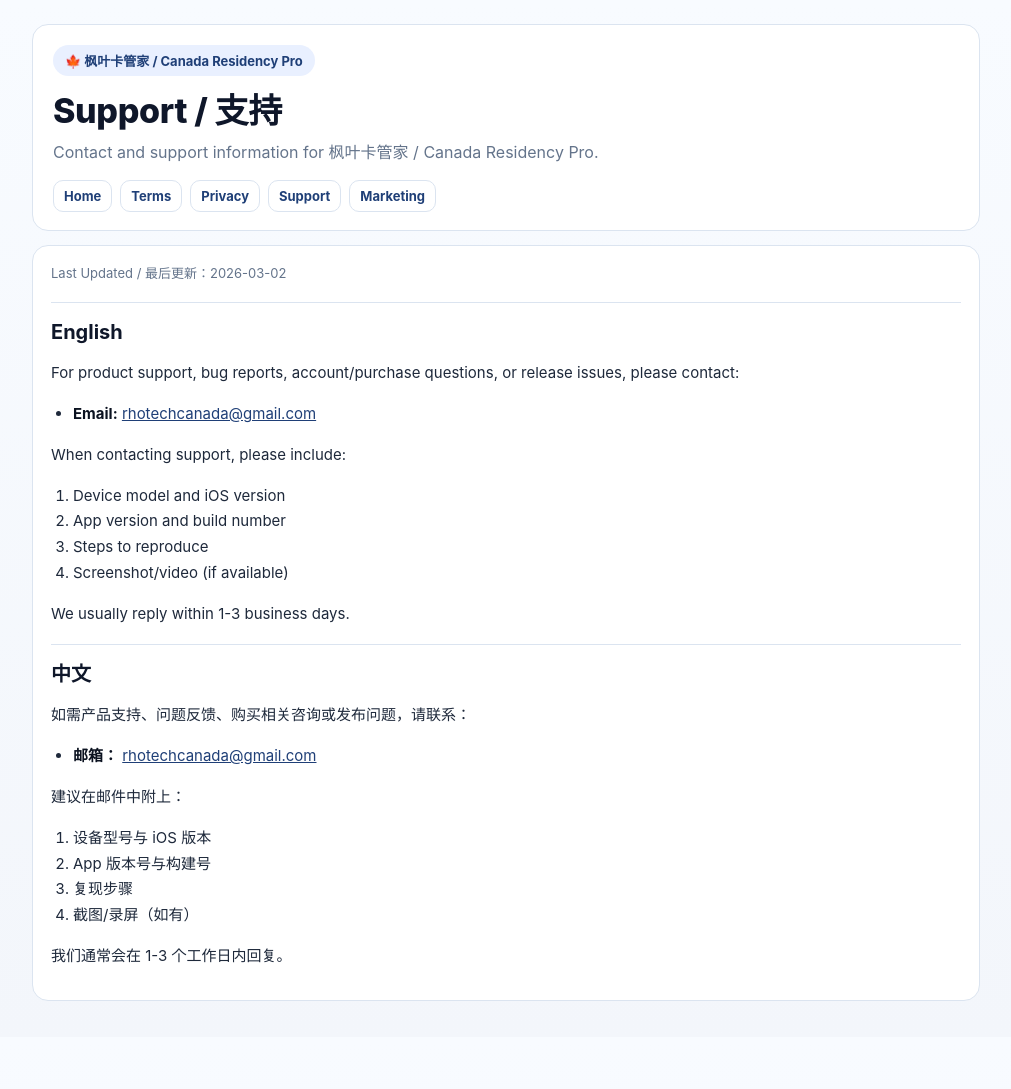
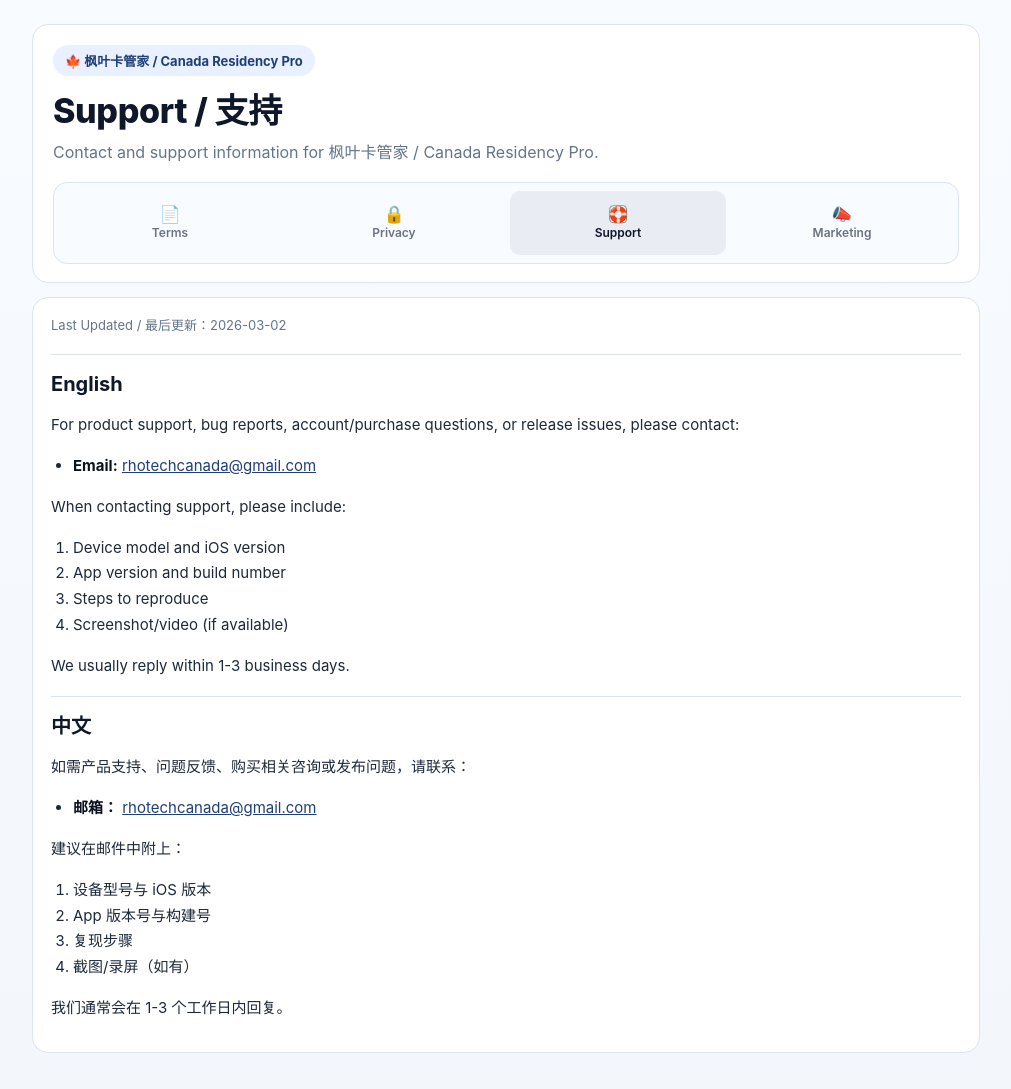
Before and after one commit to PearsonLi/PRHelper-Legal, a Jekyll site: the page built from support.md, in a window 1280 px wide. Shown: the whole page, without its empty margins (134-1145 px from the left). Built offline with Jekyll 4.4.1, drawn with Linux system fonts in a browser that asks for light colours; before the commit the page ends 1037 px from its top, so only the background shows below that.

Commit message:
pages(nav): add app-like 4-tab menu for terms/privacy/support/marketing

```diff
--- a/_layouts/legal.html
+++ b/_layouts/legal.html
@@ -15,13 +15,36 @@
         {% if page.hero_subtitle %}
         <p class="hero-subtitle">{{ page.hero_subtitle }}</p>
         {% endif %}
-        <div class="nav-links">
-          <a href="{{ '/' | relative_url }}">Home</a>
-          <a href="{{ '/terms/' | relative_url }}">Terms</a>
-          <a href="{{ '/privacy/' | relative_url }}">Privacy</a>
-          <a href="{{ '/support/' | relative_url }}">Support</a>
-          <a href="{{ '/marketing/' | relative_url }}">Marketing</a>
-        </div>
+        <nav class="app-tabs" aria-label="Legal navigation">
+          <a
+            class="app-tab {% if page.nav_key == 'terms' %}active{% endif %}"
+            href="{{ '/terms/' | relative_url }}"
+          >
+            <span class="tab-icon">📄</span>
+            <span class="tab-label">Terms</span>
+          </a>
+          <a
+            class="app-tab {% if page.nav_key == 'privacy' %}active{% endif %}"
+            href="{{ '/privacy/' | relative_url }}"
+          >
+            <span class="tab-icon">🔒</span>
+            <span class="tab-label">Privacy</span>
+          </a>
+          <a
+            class="app-tab {% if page.nav_key == 'support' %}active{% endif %}"
+            href="{{ '/support/' | relative_url }}"
+          >
+            <span class="tab-icon">🛟</span>
+            <span class="tab-label">Support</span>
+          </a>
+          <a
+            class="app-tab {% if page.nav_key == 'marketing' %}active{% endif %}"
+            href="{{ '/marketing/' | relative_url }}"
+          >
+            <span class="tab-icon">📣</span>
+            <span class="tab-label">Marketing</span>
+          </a>
+        </nav>
       </header>
 
       <article class="card content-card">
--- a/assets/legal.css
+++ b/assets/legal.css
@@ -64,22 +64,48 @@ body {
   line-height: 1.6;
 }
 
-.nav-links {
-  display: flex;
-  flex-wrap: wrap;
+.app-tabs {
+  display: grid;
+  grid-template-columns: repeat(4, minmax(0, 1fr));
   gap: 8px;
-  margin-top: 14px;
+  margin-top: 16px;
+  padding: 8px;
+  border: 1px solid var(--line);
+  border-radius: 14px;
+  background: #f8fbff;
 }
 
-.nav-links a {
-  color: var(--accent);
+.app-tab {
+  display: flex;
+  flex-direction: column;
+  align-items: center;
+  justify-content: center;
+  min-height: 64px;
+  gap: 3px;
+  border-radius: 10px;
+  color: #6b7382;
   text-decoration: none;
-  font-size: 13px;
-  font-weight: 700;
-  border: 1px solid var(--line);
-  border-radius: 10px;
-  padding: 7px 10px;
-  background: #fff;
+  font-size: 12px;
+  font-weight: 600;
+  transition: background-color 120ms ease, color 120ms ease;
+}
+
+.app-tab .tab-icon {
+  font-size: 17px;
+  line-height: 1;
+}
+
+.app-tab .tab-label {
+  line-height: 1.2;
+}
+
+.app-tab.active {
+  background: #e9edf3;
+  color: #0f172a;
+}
+
+.app-tab:hover {
+  background: #edf2f8;
 }
 
 .content-card {
@@ -144,6 +170,16 @@ strong {
     border-radius: 14px;
   }
 
+  .app-tabs {
+    gap: 6px;
+    padding: 6px;
+  }
+
+  .app-tab {
+    min-height: 58px;
+    font-size: 11px;
+  }
+
   h2 {
     font-size: 18px;
   }
```
Also changed, not shown: marketing.md (+1 -0 lines), privacy.md (+1 -0 lines), support.md (+1 -0 lines), terms.md (+1 -0 lines).
